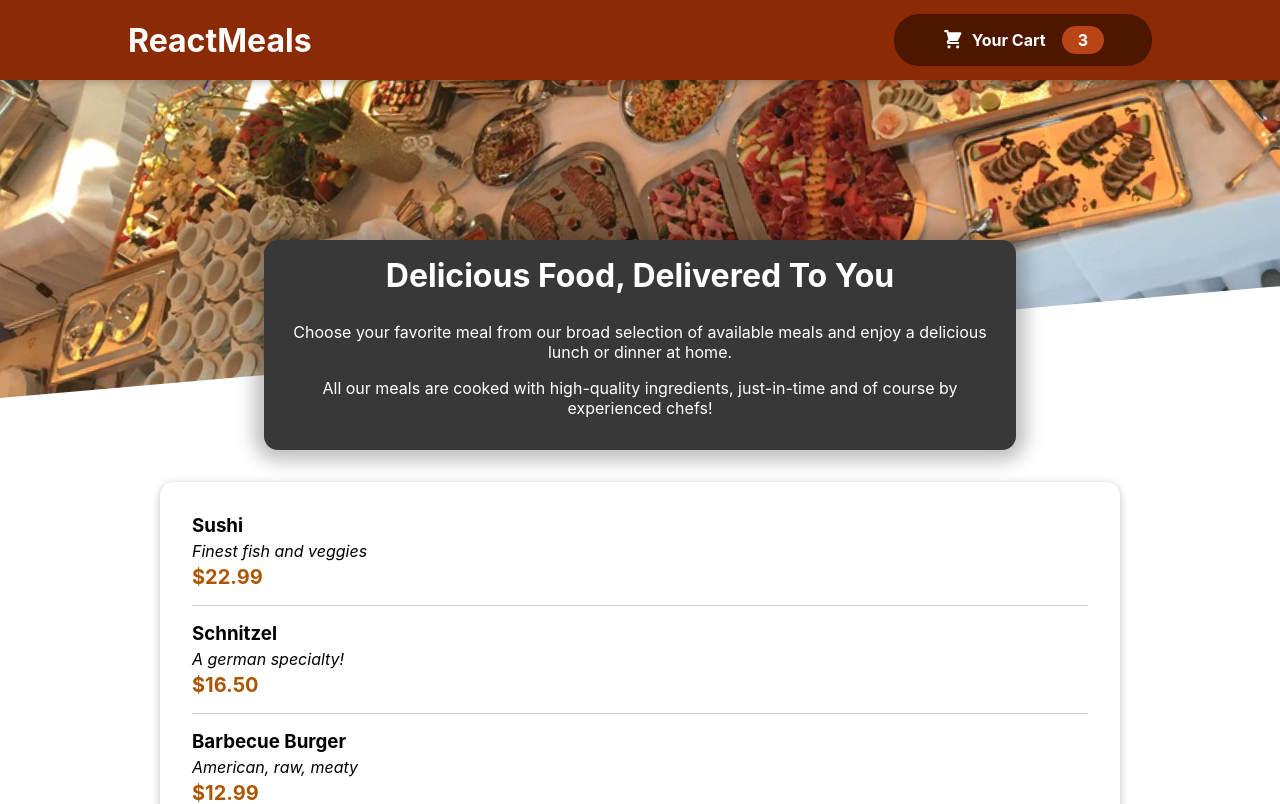
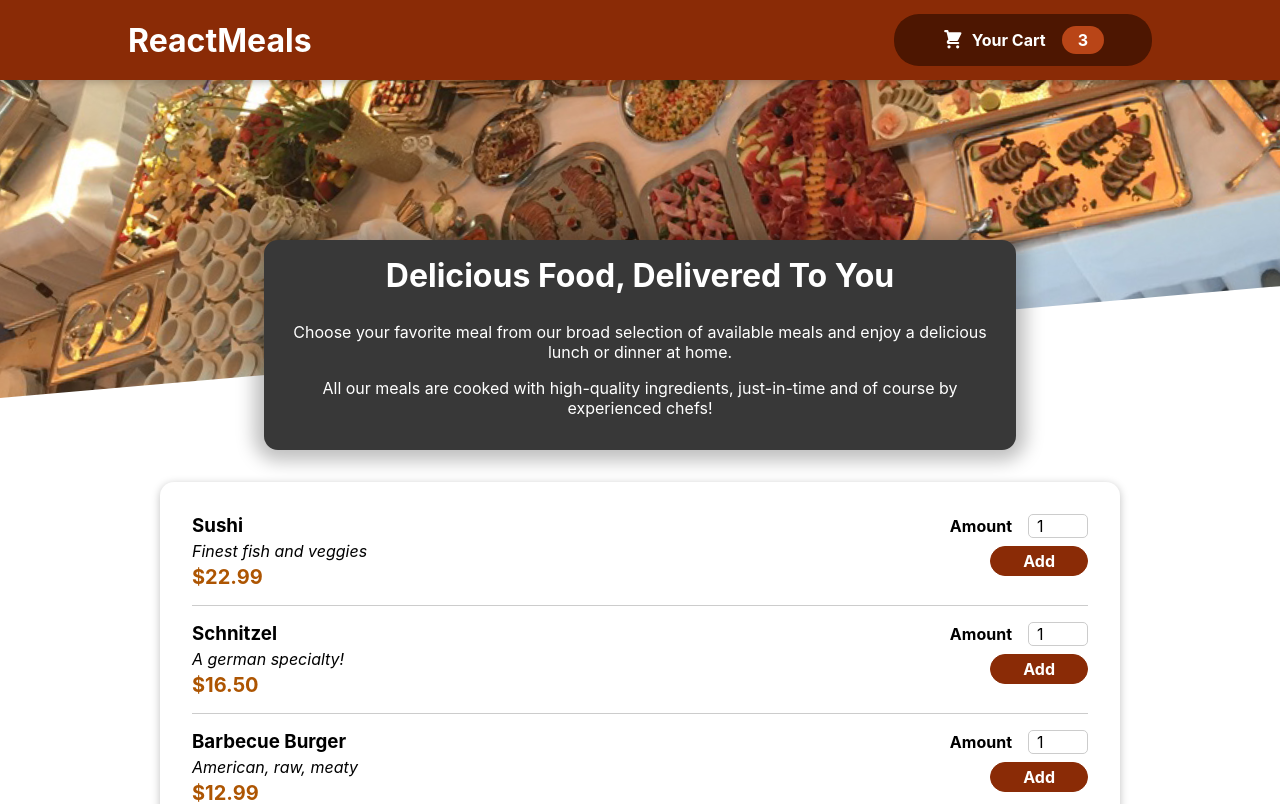
Before and after one commit to kumarthakurneeraj123/restaurant-app, a React (Create React App) app: page / in a window 1280 px wide. Shown: the top 804 px of the page. Built offline with nearby package versions, Linux system fonts and the light colour scheme.

Commit message:
Adding a form

```diff
--- a/src/components/Meals/MealItem.js
+++ b/src/components/Meals/MealItem.js
@@ -1,5 +1,6 @@
 
 import classes from './MealItem.module.css';
+import MealItemForm from './MealItemForm';
 
 const MealItem = (props)=>{
     const price = `$${props.price.toFixed(2)}`;
@@ -9,7 +10,7 @@
         <div className={classes.price}>{price}</div>
         </div>
         <div>
-
+            <MealItemForm />
         </div>
     </li>
 }
--- /dev/null
+++ b/src/components/Meals/MealItemForm.js
@@ -0,0 +1,18 @@
+
+import classes from './MealItemForm.module.css';
+import Input from '../UI/Input';
+
+const MealItemForm =(props)=>{
+    return <form className={classes.form}>
+        <Input label="Amount" input ={{
+            id:"Amount",
+            type:"number",
+            min:"1",
+            max:"5",
+            step:'1',
+            defaultValue:'1'
+        }}/>
+        <button>Add</button>
+    </form>
+}
+export default MealItemForm;
--- /dev/null
+++ b/src/components/Meals/MealItemForm.module.css
@@ -0,0 +1,20 @@
+.form {
+    text-align: right;
+  }
+
+  .form button {
+    font: inherit;
+    cursor: pointer;
+    background-color: #8a2b06;
+    border: 1px solid #8a2b06;
+    color: white;
+    padding: 0.25rem 2rem;
+    border-radius: 20px;
+    font-weight: bold;
+  }
+
+  .form button:hover,
+  .form button:active {
+    background-color: #641e03;
+    border-color: #641e03;
+  }
--- a/src/components/Meals/Meals.js
+++ b/src/components/Meals/Meals.js
@@ -5,7 +5,7 @@
 
 const Meals =(props)=>{
     return (
-        <Fragment>
+        <Fragment background='black'>
             <MealsSummary />
             <AvailableMeals />
         </Fragment>
--- /dev/null
+++ b/src/components/UI/Input.js
@@ -0,0 +1,10 @@
+
+import classes from './Input.module.css';
+
+const Input = (props)=>{
+    return <div className={classes.input}>
+        <label htmlFor={props.input.id}>{props.label}</label>
+        <input {...props.input}/>
+    </div>
+}
+export default Input;
--- /dev/null
+++ b/src/components/UI/Input.module.css
@@ -0,0 +1,18 @@
+.input {
+    display: flex;
+    align-items: center;
+    margin-bottom: 0.5rem;
+  }
+
+  .input label {
+    font-weight: bold;
+    margin-right: 1rem;
+  }
+
+  .input input {
+    width: 3rem;
+    border-radius: 5px;
+    border: 1px solid #ccc;
+    font: inherit;
+    padding-left: 0.5rem;
+  }
```
